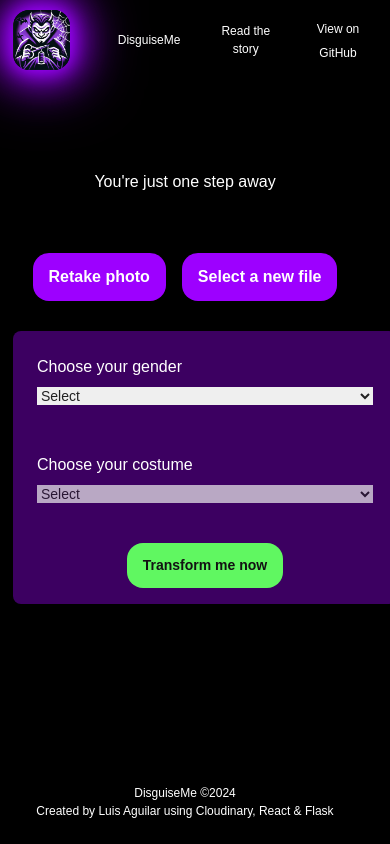
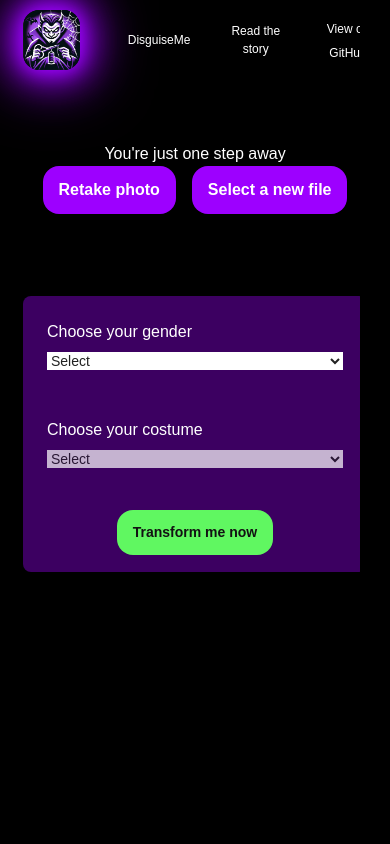
Before and after one commit to LuisAguilarDev/costume-app, a React (Vite) app: page /last_step in a window 390 px wide. Built offline with nearby package versions, Linux system fonts and the light colour scheme; a web font is replaced by a local one.

Commit message:
fix: responsive

```diff
--- a/src/components/footer.tsx
+++ b/src/components/footer.tsx
@@ -1,6 +1,6 @@
 export default function Footer() {
   return (
-    <div className="flex flex-col sm:flex-row items-center justify-around bottom-0 pt-[8px] ">
+    <div className="flex flex-col sm:flex-row items-center justify-around bottom-0 pt-[8px] w-full">
       <div className="text-[12px] sm:text-[12px]">DisguiseMe ©2024</div>
       <div className="text-[12px] sm:text-[12px]">
         Created by Luis Aguilar using Cloudinary, React & Flask
--- a/src/components/layout.tsx
+++ b/src/components/layout.tsx
@@ -9,7 +9,7 @@ export default function Layout() {
     <>
       {loading ? <Loader /> : null}
       <Navbar />
-      <div className="flex flex-col h-full content-container justify-between pt-8">
+      <div className="flex flex-col h-full content-container justify-between pt-[0px] md:pt-8">
         <Outlet />
         <Footer />
       </div>
--- a/src/index.css
+++ b/src/index.css
@@ -22,7 +22,8 @@
 }
 @media (max-width: 500px) {
   .content-container {
-    max-height: auto;
+    max-height: 100% !important;
+    height: 100%;
   }
 }
 .emoji {
--- a/src/pages/lastStep.tsx
+++ b/src/pages/lastStep.tsx
@@ -5,6 +5,7 @@ import { useNavigate } from 'react-router-dom';
 export default function LastStep() {
   const [formData, setFormData] = useState({ gender: '', costume: '' });
   const [isDisabled, setIsDisabled] = useState(true);
+  const [disabledSubmit, setDisabledSubmit] = useState(true);
   const [options, setOptions] = useState<string[]>([]);
   const setState = useStore((state) => state.setState);
   const setResult = useStore((state) => state.setResult);
@@ -48,6 +49,7 @@ export default function LastStep() {
     'Astronaut',
     'Robot',
   ];
+
   const routeChange = (path: string) => {
     navigate(path);
   };
@@ -57,6 +59,9 @@ export default function LastStep() {
       ...formData,
       [name]: value,
     });
+    if (name === 'costume') {
+      setDisabledSubmit(false);
+    }
     if (name === 'gender') {
       setIsDisabled(false);
       setCostumes(value);
@@ -116,7 +121,7 @@ export default function LastStep() {
               />
             </div>
           ) : null}
-          <div className="absolute flex gap-4 bottom-[-50px] ">
+          <div className="md:absolute flex gap-4 bottom-[-50px] ">
             <button
               className="bg-[#9d00ff] px-4 py-3 rounded-[16px] font-bold hover:text-[#60f761]"
               onClick={() => {
@@ -138,7 +143,7 @@ export default function LastStep() {
             </div>
           </div>
         </div>
-        <div className="flex flex-col items-center justify-center w-[400px] pt-[80px] sm:pt-[0px] p-2">
+        <div className="flex flex-col items-center justify-center w-full md:w-[400px] sm:pt-[80px] pt-[20px] p-2">
           <form
             action="CostumeData"
             className="bg-[#3c0061] max-w-[400px] w-full p-4 gap-4 justify-between h-auto rounded-[8px] "
@@ -149,27 +154,28 @@ export default function LastStep() {
                 Choose your gender
               </label>
               <select
-                className="text-[14px] w-full text-[#222222]"
+                className="text-[14px] w-full bg-white text-[#222222]"
                 name="gender"
                 id="gender"
                 value={formData.gender}
                 onChange={handleInputChange}
               >
                 <option
-                  className="text-[16px] text-black"
+                  className="text-[16px] text-[#222222]"
                   disabled={true}
+                  selected={true}
                   value=""
                 >
                   Select
                 </option>
-                <option className="text-[12px] text-black!" value="male">
+                <option className="text-[12px] text-[#222222]" value="male">
                   Male
                 </option>
-                <option className="text-[12px] text-black" value="female">
+                <option className="text-[12px] text-[#222222]" value="female">
                   Female
                 </option>
                 <option
-                  className="text-[12px] text-black"
+                  className="text-[12px] text-[#222222]"
                   value="prefer not to say"
                 >
                   Prefer not to say
@@ -181,20 +187,29 @@ export default function LastStep() {
                 Choose your costume
               </label>
               <select
-                className="text-[14px] w-full text-[#222222]"
+                className="text-[14px] w-full bg-white text-[#222222]"
                 disabled={isDisabled}
                 name="costume"
                 id="costume"
                 value={formData.costume}
                 onChange={handleInputChange}
               >
-                <option className="text-[12px]" value="" disabled={true}>
+                <option
+                  className="text-[12px]  text-[#222222]"
+                  value=""
+                  disabled={true}
+                  selected={true}
+                >
                   Select
                 </option>
                 {options.length > 0
                   ? options.map((item) => {
                       return (
-                        <option className="text-[12px]" key={item} value={item}>
+                        <option
+                          className="text-[12px] text-[#222222]"
+                          key={item}
+                          value={item}
+                        >
                           {item}
                         </option>
                       );
@@ -202,10 +217,13 @@ export default function LastStep() {
                   : null}
               </select>
             </div>
-            <div className="flex items-center justify-center max-h-[48px] ">
+            <div className="flex items-center justify-center max-h-[48px] p-[8px] ">
               <button
-                className="bg-[#60f761] text-[#131213] text-[14px] px-4 py-3 rounded-[16px] font-bold"
+                className={`bg-[#60f761] text-[#131213] text-[14px] px-4 py-3 rounded-[16px] font-bold ${
+                  disabledSubmit ? 'text-[#600000]! bg-[#607700]' : ''
+                }`}
                 type="submit"
+                disabled={disabledSubmit}
               >
                 Transform me now
               </button>
```
